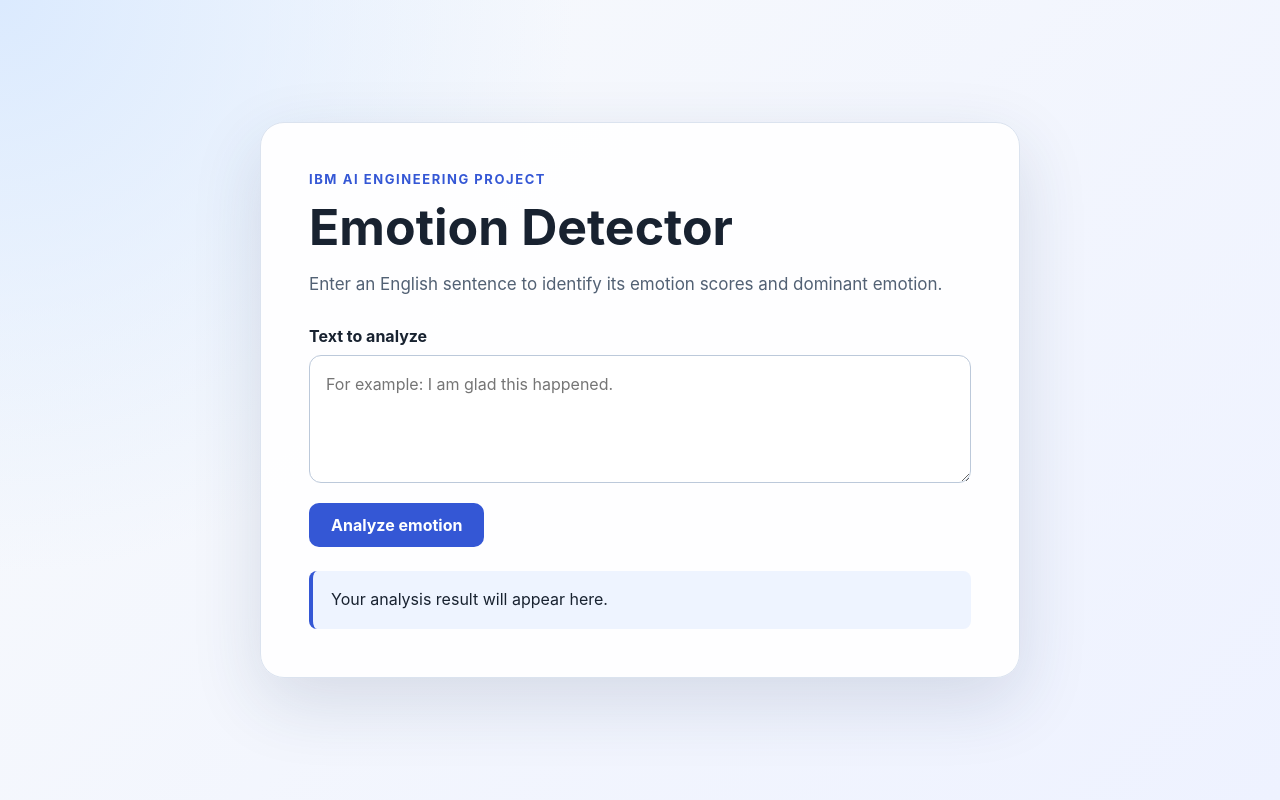
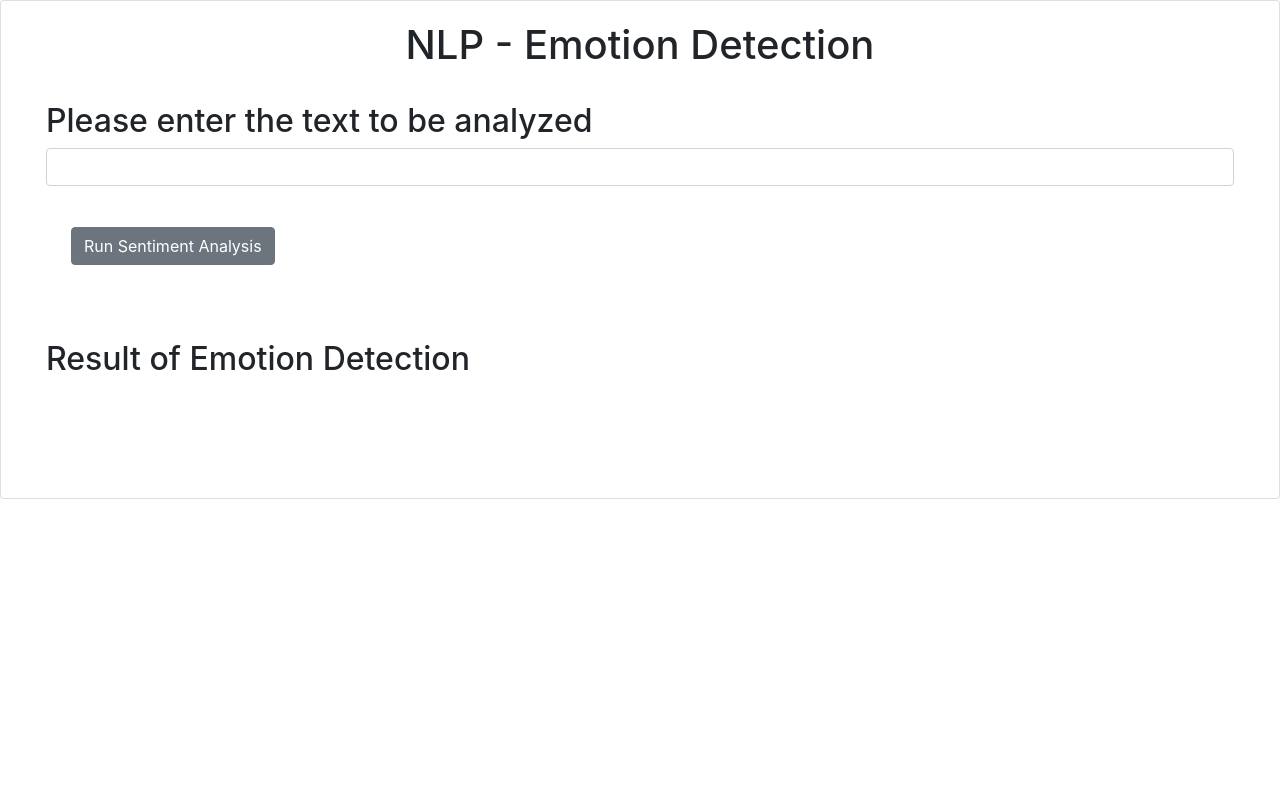
Before and after one commit to FarukSamiBilgin/IBM-AI-sentiment-analysis, a Flask app: page / in a window 1280 px wide. Run offline with Flask 3, Linux system fonts and the light colour scheme; some libraries are stand-ins or nearby versions.

Commit message:
Align submission evidence with IBM rubric

```diff
--- /dev/null
+++ b/static/mywebscript.js
@@ -0,0 +1,13 @@
+const RunSentimentAnalysis = () => {
+    const textToAnalyze = document.getElementById("textToAnalyze").value;
+    const request = new XMLHttpRequest();
+
+    request.onreadystatechange = function handleResponse() {
+        if (this.readyState === 4 && this.status === 200) {
+            document.getElementById("system_response").innerHTML = request.responseText;
+        }
+    };
+
+    request.open("GET", `emotionDetector?textToAnalyze=${textToAnalyze}`, true);
+    request.send();
+};
--- a/templates/index.html
+++ b/templates/index.html
@@ -1,131 +1,34 @@
 <!doctype html>
 <html lang="en">
-  <head>
+<head>
     <meta charset="utf-8">
     <meta name="viewport" content="width=device-width, initial-scale=1">
-    <title>Emotion Detector</title>
+    <title>NLP - Emotion Detection</title>
+    <link rel="stylesheet" href="https://stackpath.bootstrapcdn.com/bootstrap/4.3.1/css/bootstrap.min.css">
+    <script src="/static/mywebscript.js"></script>
     <style>
-      :root {
-        color-scheme: light;
-        font-family: Inter, "Segoe UI", Arial, sans-serif;
-        background: #f4f7fb;
-        color: #182230;
-      }
-
-      * { box-sizing: border-box; }
-
-      body {
-        margin: 0;
-        min-height: 100vh;
-        display: grid;
-        place-items: center;
-        background:
-          radial-gradient(circle at top left, #dbeafe 0, transparent 38%),
-          linear-gradient(135deg, #f8fafc, #eef2ff);
-      }
-
-      main {
-        width: min(760px, calc(100% - 32px));
-        padding: 48px;
-        border: 1px solid #dbe3ef;
-        border-radius: 24px;
-        background: rgba(255, 255, 255, 0.94);
-        box-shadow: 0 24px 70px rgba(35, 55, 90, 0.14);
-      }
-
-      .eyebrow {
-        margin: 0 0 10px;
-        color: #3457d5;
-        font-size: 13px;
-        font-weight: 700;
-        letter-spacing: 0.12em;
-        text-transform: uppercase;
-      }
-
-      h1 { margin: 0; font-size: clamp(32px, 6vw, 50px); }
-
-      .intro {
-        margin: 14px 0 28px;
-        color: #526174;
-        font-size: 17px;
-        line-height: 1.55;
-      }
-
-      label { display: block; margin-bottom: 9px; font-weight: 700; }
-
-      textarea {
-        width: 100%;
-        min-height: 128px;
-        padding: 16px;
-        resize: vertical;
-        border: 1px solid #bcc9da;
-        border-radius: 12px;
-        font: inherit;
-        line-height: 1.5;
-      }
-
-      textarea:focus {
-        outline: 3px solid rgba(52, 87, 213, 0.18);
-        border-color: #3457d5;
-      }
-
-      button {
-        margin-top: 16px;
-        padding: 12px 22px;
-        border: 0;
-        border-radius: 10px;
-        background: #3457d5;
-        color: white;
-        font: inherit;
-        font-weight: 700;
-        cursor: pointer;
-      }
-
-      button:hover { background: #2946ad; }
-
-      #result {
-        min-height: 58px;
-        margin-top: 24px;
-        padding: 16px 18px;
-        border-left: 4px solid #3457d5;
-        border-radius: 8px;
-        background: #eef4ff;
-        line-height: 1.55;
-      }
+        .center-heading { text-align: center; }
     </style>
-  </head>
-  <body>
-    <main>
-      <p class="eyebrow">IBM AI Engineering Project</p>
-      <h1>Emotion Detector</h1>
-      <p class="intro">
-        Enter an English sentence to identify its emotion scores and dominant emotion.
-      </p>
-
-      <label for="textToAnalyze">Text to analyze</label>
-      <textarea id="textToAnalyze" placeholder="For example: I am glad this happened.">{{ initial_text|default('', true) }}</textarea>
-      <button id="analyzeButton" type="button">Analyze emotion</button>
-
-      <div id="result" role="status" aria-live="polite">
-        {{ initial_result|default('Your analysis result will appear here.', true) }}
-      </div>
-    </main>
-
-    <script>
-      const textInput = document.getElementById("textToAnalyze");
-      const result = document.getElementById("result");
-
-      document.getElementById("analyzeButton").addEventListener("click", async () => {
-        result.textContent = "Analyzing…";
-        const query = new URLSearchParams({ textToAnalyze: textInput.value });
-
-        try {
-          const response = await fetch(`/emotionDetector?${query}`);
-          result.textContent = await response.text();
-        } catch (error) {
-          result.textContent = `Unable to analyze the text: ${error.message}`;
-        }
-      });
-    </script>
-  </body>
+</head>
+<body>
+    <div class="card">
+        <div class="card-body">
+            <h1 class="center-heading">NLP - Emotion Detection</h1>
+            <div style="padding: 25px;">
+                <h2 class="mb-3">
+                    <label class="form-label" for="textToAnalyze">Please enter the text to be analyzed</label>
+                    <input type="text" class="form-control" id="textToAnalyze" value="{{ initial_text|default('', true) }}">
+                </h2>
+                <div style="padding: 25px;">
+                    <button onclick="RunSentimentAnalysis()" class="btn btn-secondary">Run Sentiment Analysis</button>
+                </div>
+                <div style="padding: 25px;"></div>
+                <h2 class="mb-3">
+                    <label class="form-label">Result of Emotion Detection</label>
+                </h2>
+                <div id="system_response" style="padding: 25px;">{{ initial_result|default('', true) }}</div>
+            </div>
+        </div>
+    </div>
+</body>
 </html>
```
Also changed, not shown: emotion_detection.py (added, +19 -0 lines), submission/2a_emotion_detection.txt (+4 -12 lines), submission/2b_application_creation.txt (+9 -3 lines), submission/4b_packaging_test.txt (+9 -3 lines), submission/7c_error_handling_interface.png.
